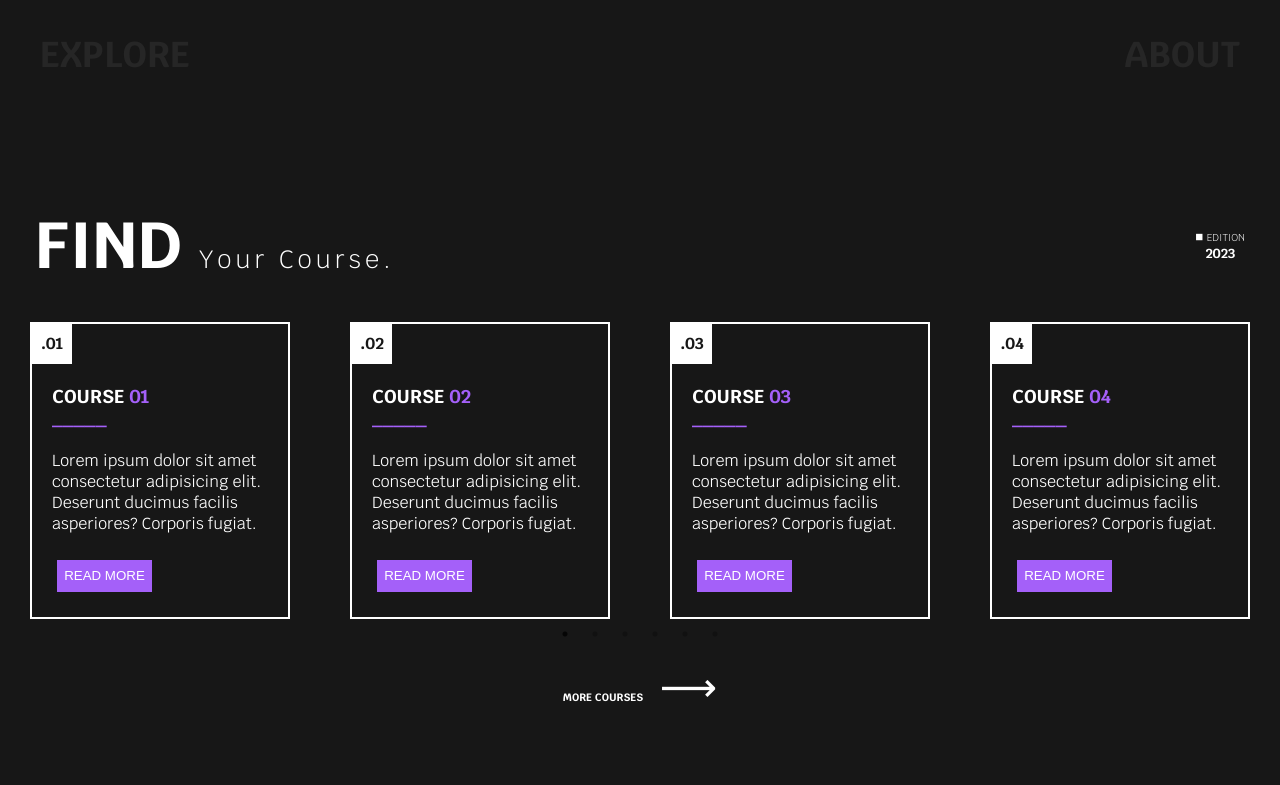
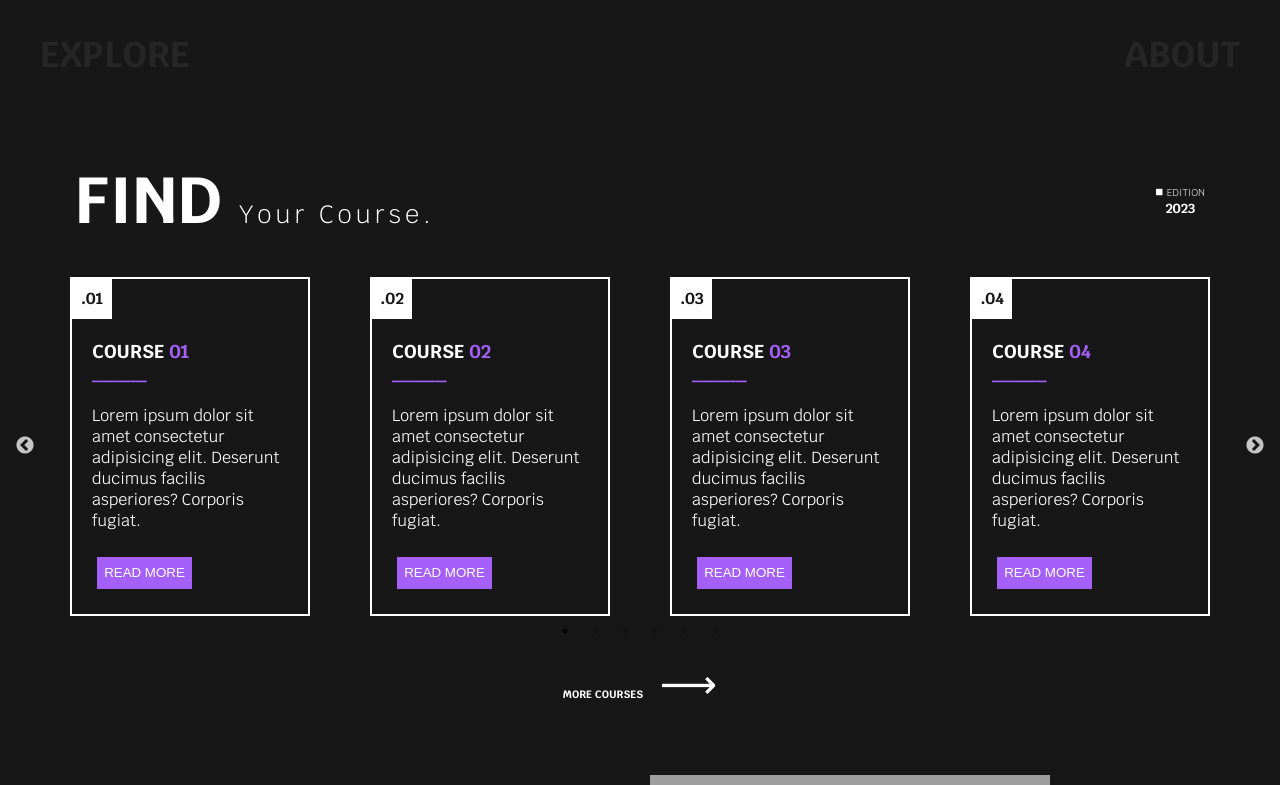
Before and after one commit to Rafaseoanes/ogilvy, a React (Create React App) app: page / in a window 1280 px wide. Shown: the part 1460-2245 px from the top of the page. Built offline with nearby package versions, Linux system fonts and the light colour scheme; grey boxes are pictures that could not be loaded.

Commit message:
css modified

```diff
--- a/src/index.css
+++ b/src/index.css
@@ -163,7 +163,9 @@ body a {
   padding: 60px 0px;
   background-color: #a460f9;
 }
-
+#courses{
+  padding: 0px 40px;
+}
 .coursesTitle {
   padding: 35px;
   display: flex;
```
